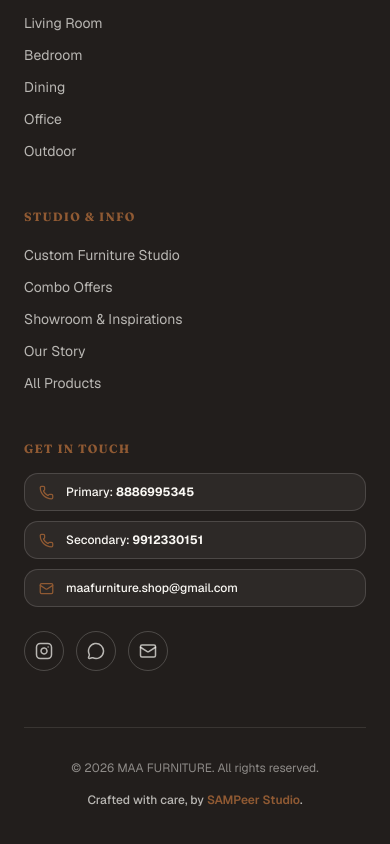
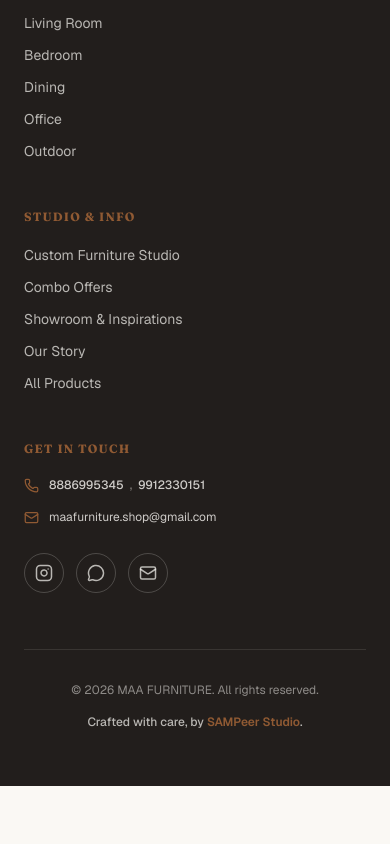
Before and after one commit to syedmukheeth/MAA, a Next.js app: page / in a window 390 px wide. Shown: the part 4456-5300 px from the top of the page. After the commit the page ends 5242 px from the top, so only its background shows below. Built offline with nearby package versions, Linux system fonts and the light colour scheme; no server answers; the database is empty.

Commit message:
refactor(footer): clean contact formatting, comma-separated phone numbers, and remove redundant boxes

```diff
--- a/src/components/layout/Footer.tsx
+++ b/src/components/layout/Footer.tsx
@@ -128,41 +128,39 @@ export async function Footer({
             </ul>
           </div>
 
-          {/* Column 4: Contact & Connect */}
+          {/* Column 4: Get In Touch */}
           <div className="space-y-4">
             <h4 className="font-heading text-xs font-bold uppercase tracking-widest text-bronze">
               Get In Touch
             </h4>
 
-            {/* Direct Contact Buttons with Logos */}
-            <div className="space-y-2.5">
-              <a
-                href="tel:8886995345"
-                className="flex items-center gap-3 rounded-xl border border-ivory/15 bg-white/5 px-3.5 py-2.5 text-xs font-medium text-ivory transition-all hover:border-bronze hover:bg-bronze/10 hover:text-bronze"
-              >
-                <Phone size={15} className="text-bronze shrink-0" />
-                <span>Primary: <strong>8886995345</strong></span>
-              </a>
+            {/* Clean Phone Numbers with Comma */}
+            <div className="flex items-center gap-2.5 text-xs text-ivory/80 pt-1">
+              <Phone size={15} className="text-bronze shrink-0" />
+              <div className="flex flex-wrap items-center gap-1.5 font-medium">
+                <a href="tel:8886995345" className="hover:text-bronze transition-colors">
+                  8886995345
+                </a>
+                <span className="text-ivory/40">,</span>
+                <a href="tel:9912330151" className="hover:text-bronze transition-colors">
+                  9912330151
+                </a>
+              </div>
+            </div>
 
-              <a
-                href="tel:9912330151"
-                className="flex items-center gap-3 rounded-xl border border-ivory/15 bg-white/5 px-3.5 py-2.5 text-xs font-medium text-ivory transition-all hover:border-bronze hover:bg-bronze/10 hover:text-bronze"
-              >
-                <Phone size={15} className="text-bronze shrink-0" />
-                <span>Secondary: <strong>9912330151</strong></span>
-              </a>
-
+            {/* Email Contact Line */}
+            <div className="flex items-center gap-2.5 text-xs text-ivory/80">
+              <Mail size={15} className="text-bronze shrink-0" />
               <a
                 href="mailto:maafurniture.shop@gmail.com"
-                className="flex items-center gap-3 rounded-xl border border-ivory/15 bg-white/5 px-3.5 py-2.5 text-xs font-medium text-ivory transition-all hover:border-bronze hover:bg-bronze/10 hover:text-bronze"
+                className="hover:text-bronze transition-colors truncate"
               >
-                <Mail size={15} className="text-bronze shrink-0" />
-                <span className="truncate">maafurniture.shop@gmail.com</span>
+                maafurniture.shop@gmail.com
               </a>
             </div>
 
-            {/* Social & Messaging Icon Links */}
-            <div className="flex gap-3 pt-2">
+            {/* Social & Direct Contact Icons */}
+            <div className="flex items-center gap-3 pt-3">
               <a
                 href={instagramUrl || "https://instagram.com"}
                 target="_blank"
```
